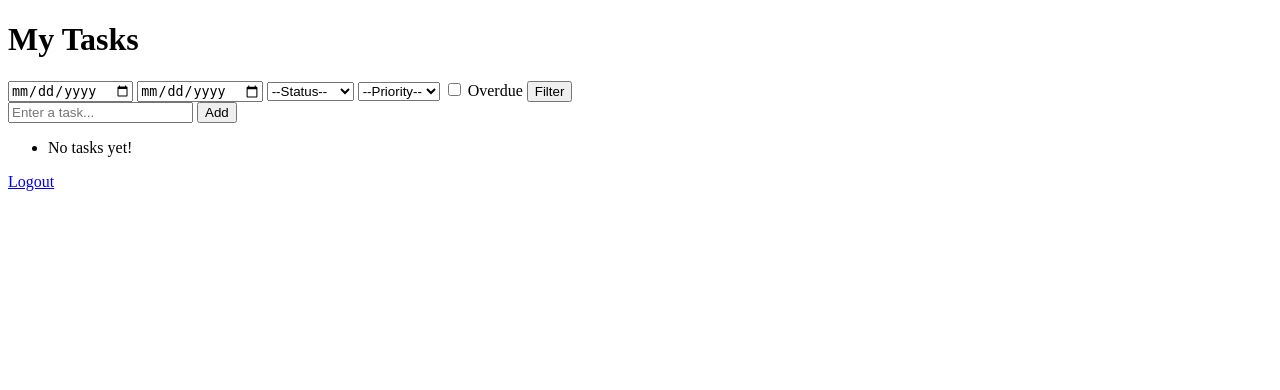
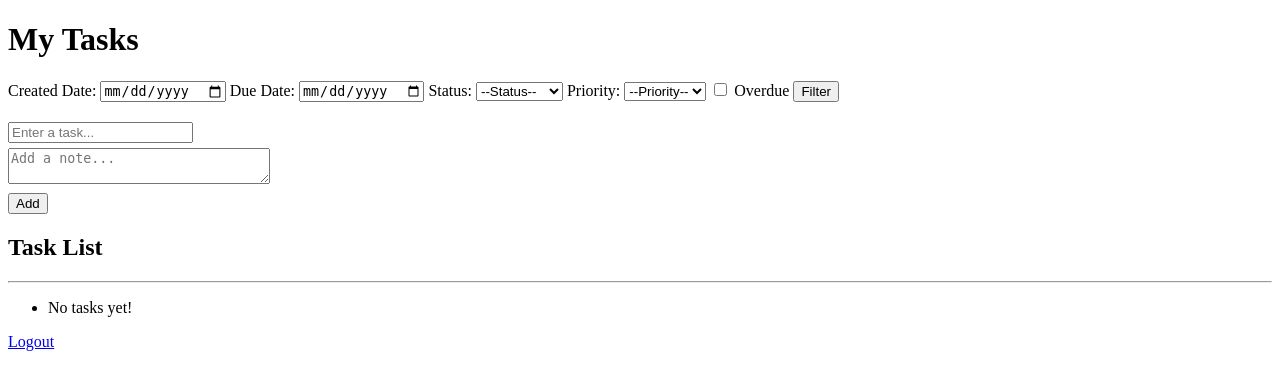
Before and after one commit to michael12lebron/todo-app, a Django app: page / in a window 1280 px wide. Shown: the top 390 px of the page. Run offline with Django 4.2, Linux system fonts and the light colour scheme; a user stored in the database is signed in; data comes from the database, SQL or seed files in the repository; parts of the project's set-up code (start-up, migrations or seed data) failed here and were passed over.

Commit message:
Finished all required features: filters, pagination, note field, class-based views

```diff
--- a/tasks/templates/tasks/home.html
+++ b/tasks/templates/tasks/home.html
@@ -6,18 +6,23 @@
 <body>
     <h1>My Tasks</h1>
 
-    <!-- Filter Form -->
-    <form method="GET">
-        <input type="date" name="created" placeholder="Created Date">
-        <input type="date" name="due" placeholder="Due Date">
+    <!--Filter Form-->
+    <form method="GET" style="margin-bottom: 20px;">
+        <label for="created">Created Date:</label>
+        <input type="date" name="created" id="created">
 
-        <select name="status">
+        <label for="due">Due Date:</label>
+        <input type="date" name="due" id="due">
+
+        <label for="status">Status:</label>
+        <select name="status" id="status">
             <option value="">--Status--</option>
             <option value="pending">Pending</option>
             <option value="completed">Completed</option>
         </select>
 
-        <select name="priority">
+        <label for="priority">Priority:</label>
+        <select name="priority" id="priority">
             <option value="">--Priority--</option>
             <option value="low">Low</option>
             <option value="medium">Medium</option>
@@ -32,11 +37,15 @@
     </form>
 
     <!-- Add Task Form -->
-    <form method="POST" action="{% url 'add_task' %}">
+    <form method="POST" action="{% url 'add_task' %}" style="margin-bottom: 20px;">
         {% csrf_token %}
-        <input type="text" name="title" placeholder="Enter a task..." required>
-        <button type="submit">Add</button>
+        <input type="text" name="title" placeholder="Enter a task..." required><br>
+        <textarea name="description" placeholder="Add a note..." rows="2" cols="30" style="margin-top: 5px;"></textarea><br>
+        <button type="submit" style="margin-top: 5px;">Add</button>
     </form>
+
+    <h2>Task List</h2>
+    <hr>
 
     <ul>
         {% for task in tasks %}
--- a/tasks/views.py
+++ b/tasks/views.py
@@ -47,7 +47,7 @@ class TaskListView(LoginRequiredMixin, ListView):
 
 class TaskCreateView(LoginRequiredMixin, CreateView):
     model = Task
-    fields = ['title', 'due_date', 'priority', 'note']
+    form_class = TaskForm  # ✅ FIXED: changed from `fields = TaskForm`
     success_url = reverse_lazy('home')
 
     def form_valid(self, form):
```
